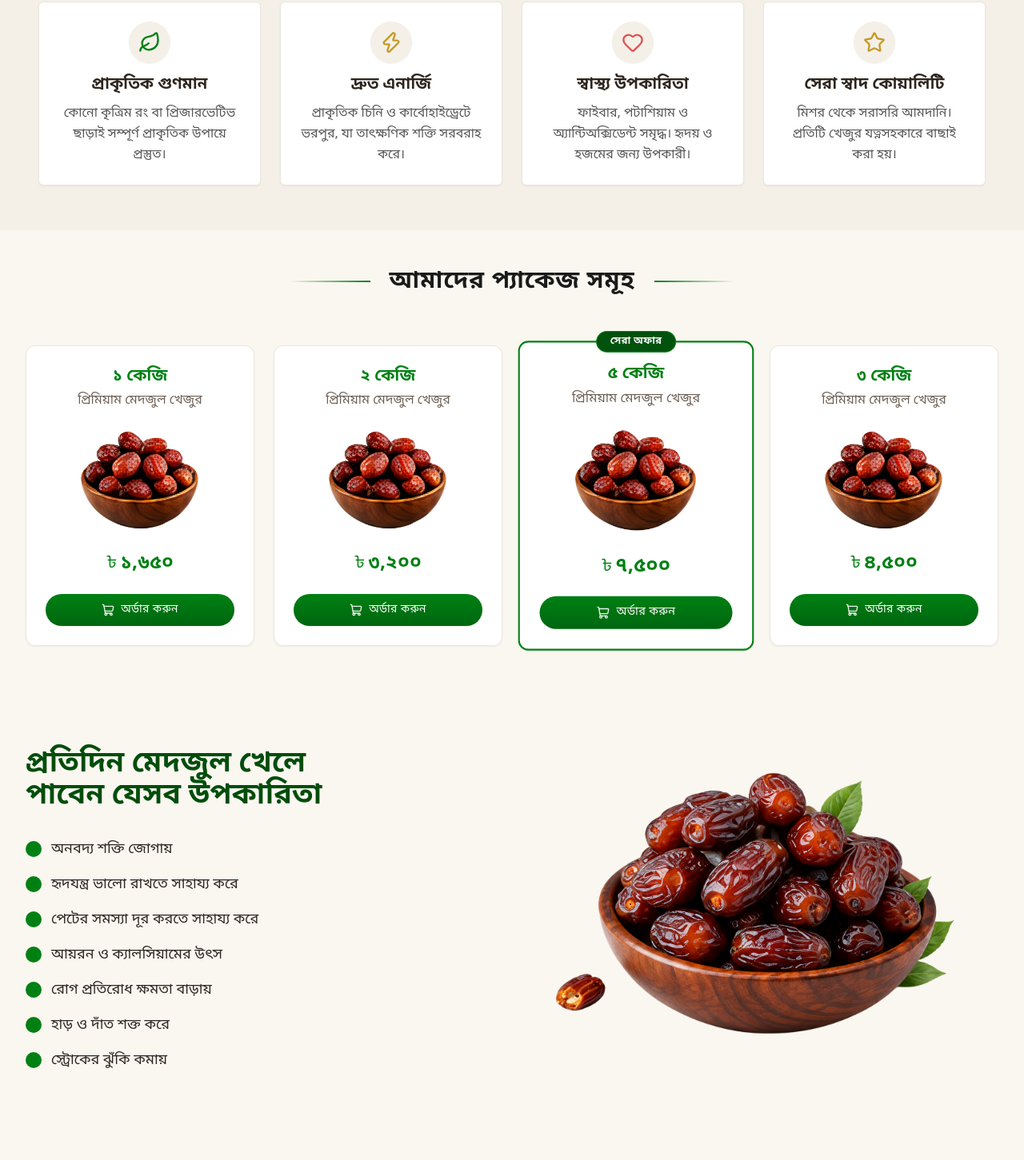
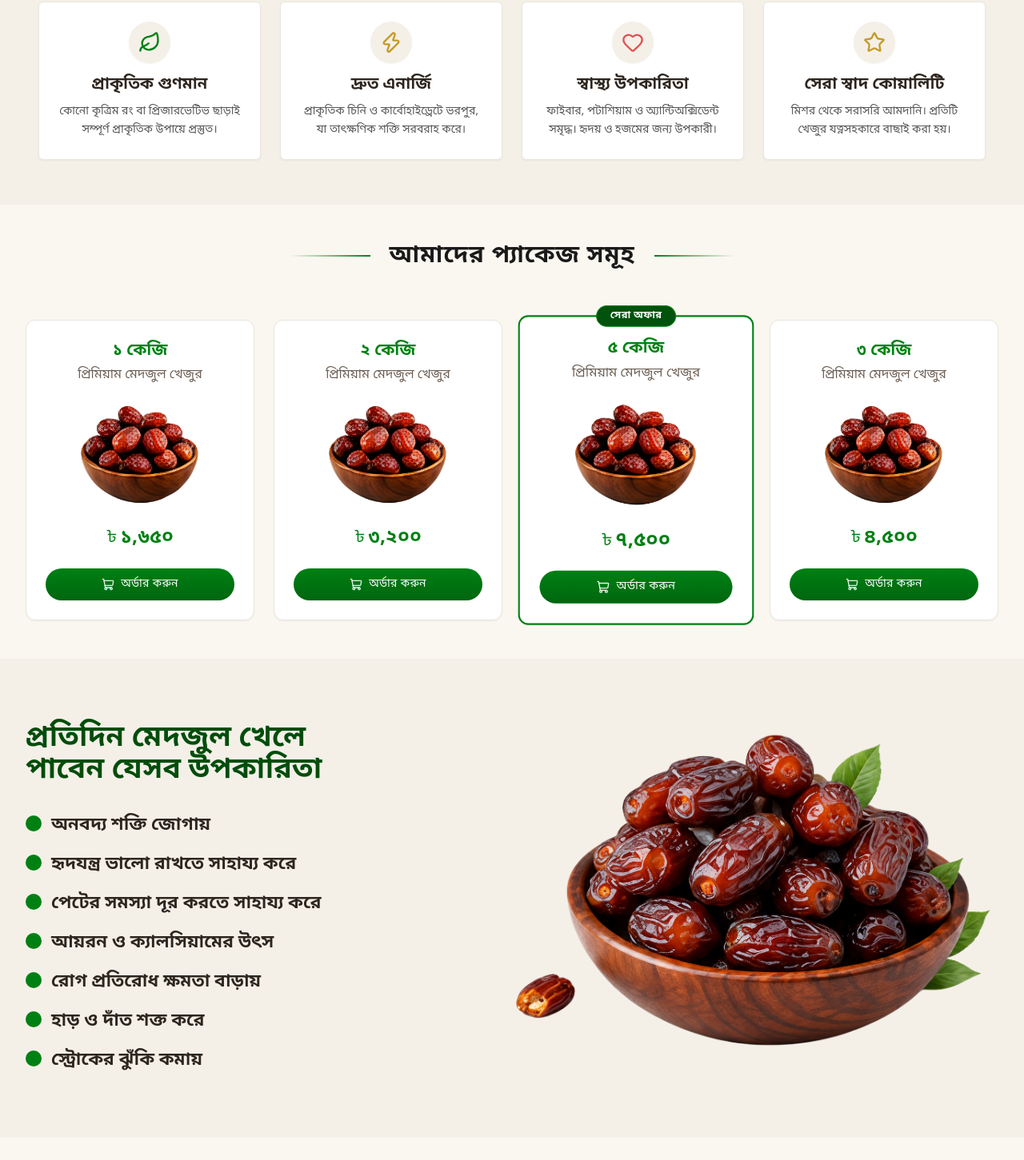
Before and after one commit to Alok4D/arabian-store-bd, a Next.js app in the folder arabian-store-frontend/: page / in a window 1280 px wide. Shown: the part 1040-2491 px from the top of the page at 80% size. Built offline with nearby package versions, Linux system fonts and the light colour scheme; no server answers.

Commit message:
feat: add WhyChooseMedjool and BenefitsSection components to landing page

```diff
--- a/arabian-store-frontend/src/app/(landing)/components/BenefitsSection.tsx
+++ b/arabian-store-frontend/src/app/(landing)/components/BenefitsSection.tsx
@@ -20,7 +20,7 @@ const benefitsData: BenefitItem[] = [
 
 export default function BenefitsSection() {
   return (
-    <section className="w-full bg-[#FAF7F0] py-12 md:py-20 px-4 sm:px-6 lg:px-8 overflow-hidden">
+    <section className="w-full bg-[#F4F0E8] py-12 md:py-20 px-4 sm:px-6 lg:px-8 overflow-hidden">
       <div className="max-w-7xl mx-auto grid grid-cols-1 lg:grid-cols-12 gap-8 lg:gap-12 items-center">
 
         {/* Left Side: Benefits Content */}
@@ -44,7 +44,7 @@ export default function BenefitsSection() {
                 </div>
 
                 {/* Benefit Copy Text */}
-                <span className="text-base sm:text-lg font-medium text-[#2D251E] group-hover:text-[#008013] transition-colors duration-150">
+                <span className="text-[17px] sm:text-[20px] md:text-[22px] font-semibold text-[#2D251E] group-hover:text-[#008013] transition-colors duration-150">
                   {benefit.text}
                 </span>
               </li>
@@ -54,7 +54,7 @@ export default function BenefitsSection() {
 
         {/* Right Side: Product Visual Element */}
         <div className="lg:col-span-6 flex justify-center items-center order-1 lg:order-2 select-none relative w-full mt-8 lg:mt-0">
-          <div className="w-full relative scale-100 sm:scale-105 transition-transform duration-300">
+          <div className="w-full relative scale-100 sm:scale-110 md:scale-125 transition-transform duration-300">
             <Image
               src="/benefit-section-img.png"
               alt="Medjool Dates Bowl With Benefits"
@@ -62,6 +62,7 @@ export default function BenefitsSection() {
               height={800}
               className="w-full h-auto object-contain"
               priority
+              draggable={false}
             />
           </div>
         </div>
--- a/arabian-store-frontend/src/app/(landing)/components/WhyChooseMedjool.tsx
+++ b/arabian-store-frontend/src/app/(landing)/components/WhyChooseMedjool.tsx
@@ -57,7 +57,7 @@ export default function WhyChooseMedjool() {
                 {r.icon}
               </div>
               <h3 className="font-bold text-[18px] md:text-[20px] text-[#2D251E] mb-2">{r.title}</h3>
-              <p className="text-[15px] md:text-[16px] text-[#555] leading-relaxed">{r.desc}</p>
+              <p className="text-[15px] md:text-[14px] text-[#555] leading-relaxed">{r.desc}</p>
             </div>
           ))}
         </div>
```
